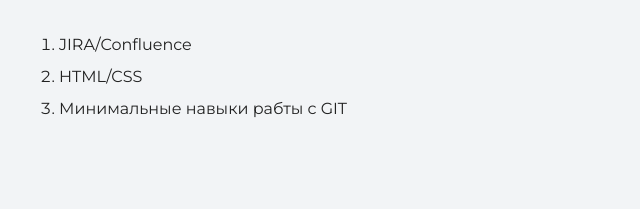
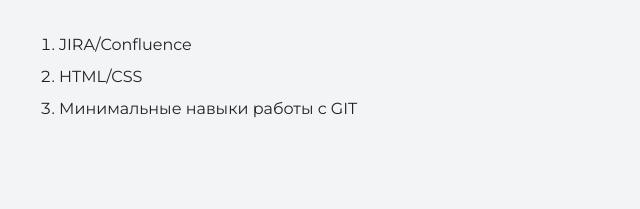
Before and after one commit to BroDrew/Projects, a plain HTML site: page index.html in a window 1280 px wide. Shown: the part 1631-1840 px from the top of the page, 157-797 px from the left. Drawn offline with nearby package versions, Linux system fonts and the light colour scheme.

Commit message:
Поправил опечатку

```diff
--- a/index.html
+++ b/index.html
@@ -39,7 +39,7 @@
         <ol>
           <li>JIRA/Confluence</li>
           <li>HTML/CSS</li>
-          <li>Минимальные навыки рабты с GIT</li>
+          <li>Минимальные навыки работы с GIT</li>
         </ol>
       </div>
     </section>
```
